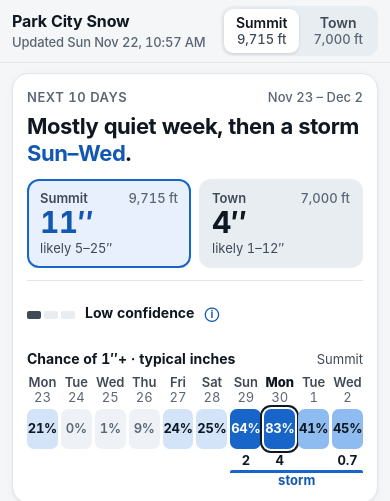
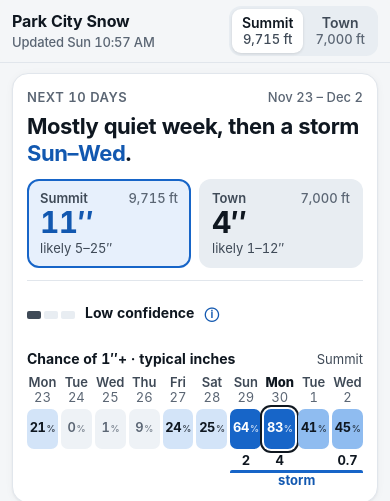
Before and after one commit to jelgie-stack/park-city-snow, a plain HTML site: page index.html in a window 390 px wide. Shown: the top 501 px of the page. Drawn offline with Linux system fonts and the light colour scheme.

Commit message:
Mobile: keep Summit/Town toggle on one line; fit daily % in narrow strip cells
Co-Authored-By: Claude Opus 5.5 <noreply@anthropic.com>
Claude-Session: https://claude.ai/code/session_01XPL9ivWcSCWzEu1TSwYJME

```diff
--- a/index.html
+++ b/index.html
@@ -38,11 +38,11 @@ button{font:inherit;color:inherit}
 
 /* header */
 .top{position:sticky;top:0;z-index:20;background:color-mix(in srgb,var(--bg) 88%,transparent);backdrop-filter:saturate(1.4) blur(10px);-webkit-backdrop-filter:saturate(1.4) blur(10px);border-bottom:1px solid var(--line)}
-.top .wrap{display:flex;align-items:center;justify-content:space-between;gap:12px;padding-top:6px;padding-bottom:6px}
-.brand{font-weight:700;font-size:16px;letter-spacing:-.01em;white-space:nowrap}
-.brand small{display:block;font-weight:500;font-size:13px;color:var(--muted)}
-.seg{display:inline-flex;background:var(--track);border-radius:12px;padding:3px;gap:2px;flex-wrap:wrap}
-.seg button{min-height:44px;min-width:44px;border:0;background:transparent;border-radius:9px;padding:4px 12px;font-size:14px;font-weight:600;color:var(--text2);cursor:pointer;line-height:1.15;text-align:center}
+.top .wrap{display:flex;align-items:center;justify-content:space-between;gap:8px;padding-top:6px;padding-bottom:6px}
+.brand{font-weight:700;font-size:16px;letter-spacing:-.01em;white-space:nowrap;min-width:0;overflow:hidden}
+.brand small{display:block;font-weight:500;font-size:13px;color:var(--muted);overflow:hidden;text-overflow:ellipsis}
+.seg{display:inline-flex;background:var(--track);border-radius:12px;padding:3px;gap:2px;flex-wrap:nowrap;flex:none}
+.seg button{min-height:44px;min-width:44px;border:0;background:transparent;border-radius:9px;padding:4px 10px;white-space:nowrap;font-size:14px;font-weight:600;color:var(--text2);cursor:pointer;line-height:1.15;text-align:center}
 .seg button small{display:block;font-weight:500;font-size:13px;color:var(--muted)}
 .seg button[aria-pressed="true"]{background:var(--card);color:var(--text);box-shadow:0 1px 3px rgba(0,0,0,.12)}
 .seg button[aria-pressed="true"] small{color:var(--text2)}
@@ -78,7 +78,8 @@ h3.h3:first-child{margin-top:4px}
 .sc{display:flex;flex-direction:column;align-items:center;min-width:0;text-align:center;line-height:1.15}
 .sc .dw{font-size:13px;font-weight:600;color:var(--text2)}
 .sc .dd{font-size:13px;color:var(--muted)}
-.sc .bx{width:100%;height:40px;margin:4px 0 4px;border-radius:7px;display:flex;align-items:center;justify-content:center;font-size:13px;font-weight:700;letter-spacing:-.02em}
+.sc .bx{width:100%;height:40px;margin:4px 0 4px;border-radius:7px;display:flex;align-items:center;justify-content:center;font-size:min(13px,3.3vw);font-weight:700;letter-spacing:-.03em;overflow:hidden;white-space:nowrap}
+.sc .bx .pc{font-size:.7em;font-weight:600;opacity:.8;margin-left:1px}
 .bx.v0{background:var(--l0);color:var(--l0t);font-weight:600}.bx.v1{background:var(--l1);color:var(--l1t)}.bx.v2{background:var(--l2);color:var(--l2t)}.bx.v3{background:var(--l3);color:var(--l3t)}
 .sc.pk .bx{box-shadow:0 0 0 2px var(--card),0 0 0 4px var(--text)}
 .sc.pk .dw{color:var(--text);font-weight:800}
@@ -667,7 +668,7 @@ function renderAll(){addExplain();
 }
 function renderForecast(){
   var f=F();
-  $('hdrSub').textContent='Updated '+D.updated_label.replace(/ MT$/,'');
+  $('hdrSub').textContent='Updated '+D.updated_label.replace(/ MT$/,'').replace(/^(\w{3}) \w{3} \d+, /,'$1 ');
   $('g1sub').textContent=(site==='summit'?'Summit, 9,715 ft':'Town, 7,000 ft');
   renderGlance(f);renderDays(f);renderStorm(f);renderModels(f);
 }
@@ -706,7 +707,7 @@ function renderGlance(f){
   f.days.forEach(function(d,i){
     var c=el('div','sc'+(i===st.si?' pk':''));
     c.appendChild(el('span','dw',d.dow));c.appendChild(el('span','dd',String(d.dom)));
-    c.appendChild(el('div','bx v'+chanceLevel(d.p['1']),d.p['1']+'%'));
+    var bxe=el('div','bx v'+chanceLevel(d.p['1']),String(d.p['1']));bxe.appendChild(el('span','pc','%'));c.appendChild(bxe);
     var a=d.p50>=0.5;c.appendChild(el('span','am',a?inchN(d.p50):'\u00a0'));
     g.appendChild(c);
   });
```
